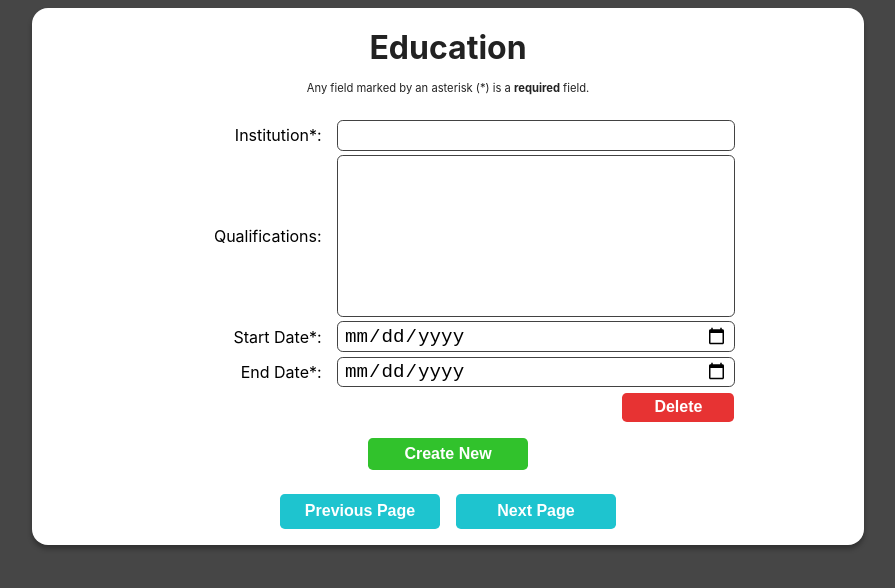
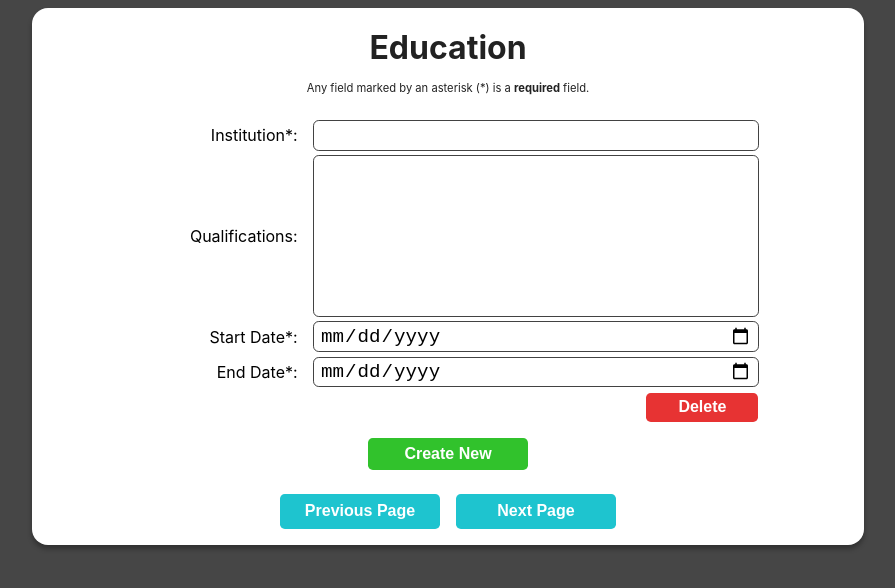
Before and after one commit to njcushing/odin-cv-application, a React (Vite) app: page / in a window 1280 px wide. Both pictures are taken after a click on the button "Create New". Shown: the top 588 px of the page, without its empty margins (192-1087 px from the left). Built offline with nearby package versions, Linux system fonts and the light colour scheme.

Commit message:
Make input elements slightly wider

```diff
--- a/src/styles/Form.css
+++ b/src/styles/Form.css
@@ -40,7 +40,7 @@
 .TextBox-textarea,
 .DatePicker-input {
     align-self: center;
-    width: 24rem;
+    width: 27rem;
     height: 1.8rem;
     border-radius: 0.3rem;
     border: none;
```
